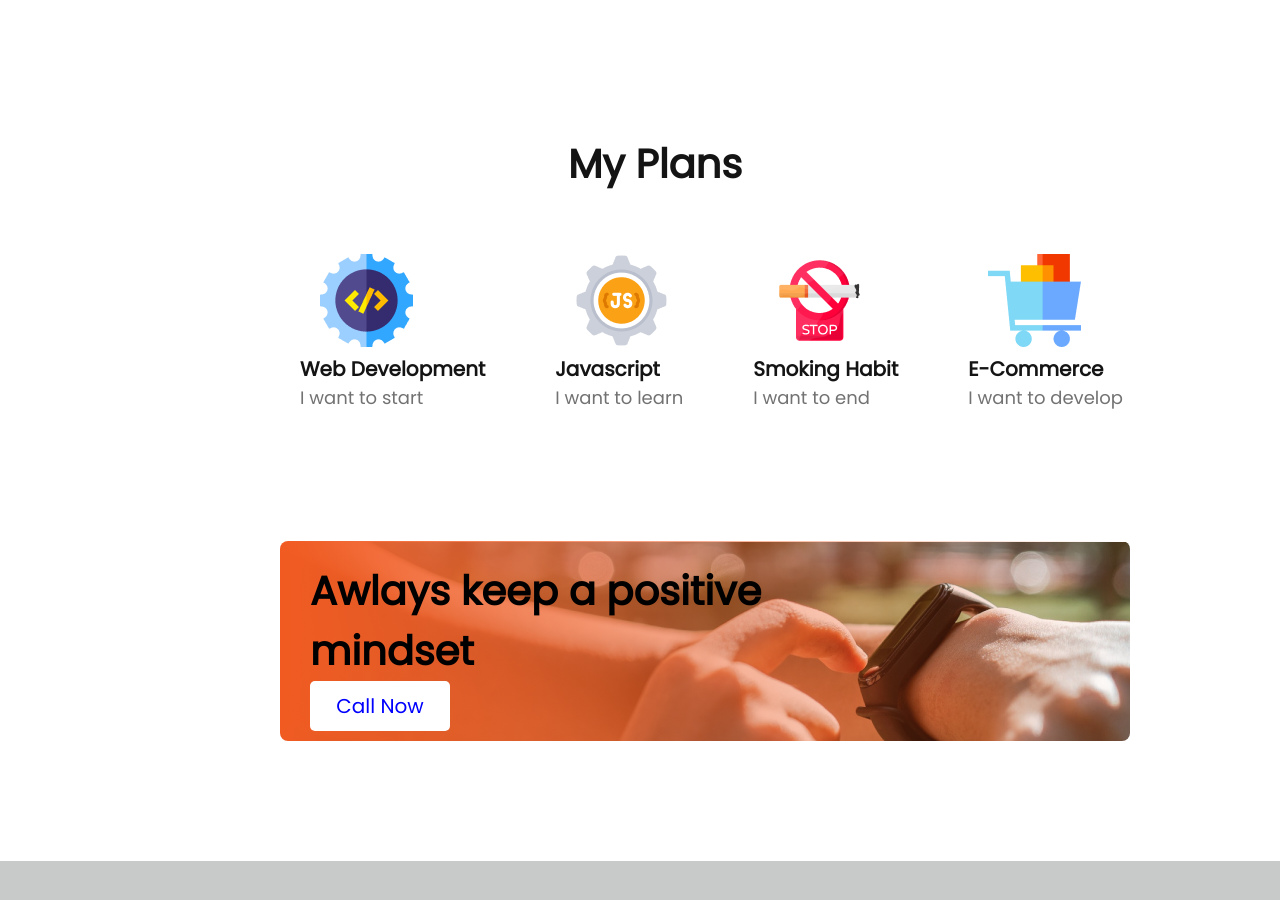
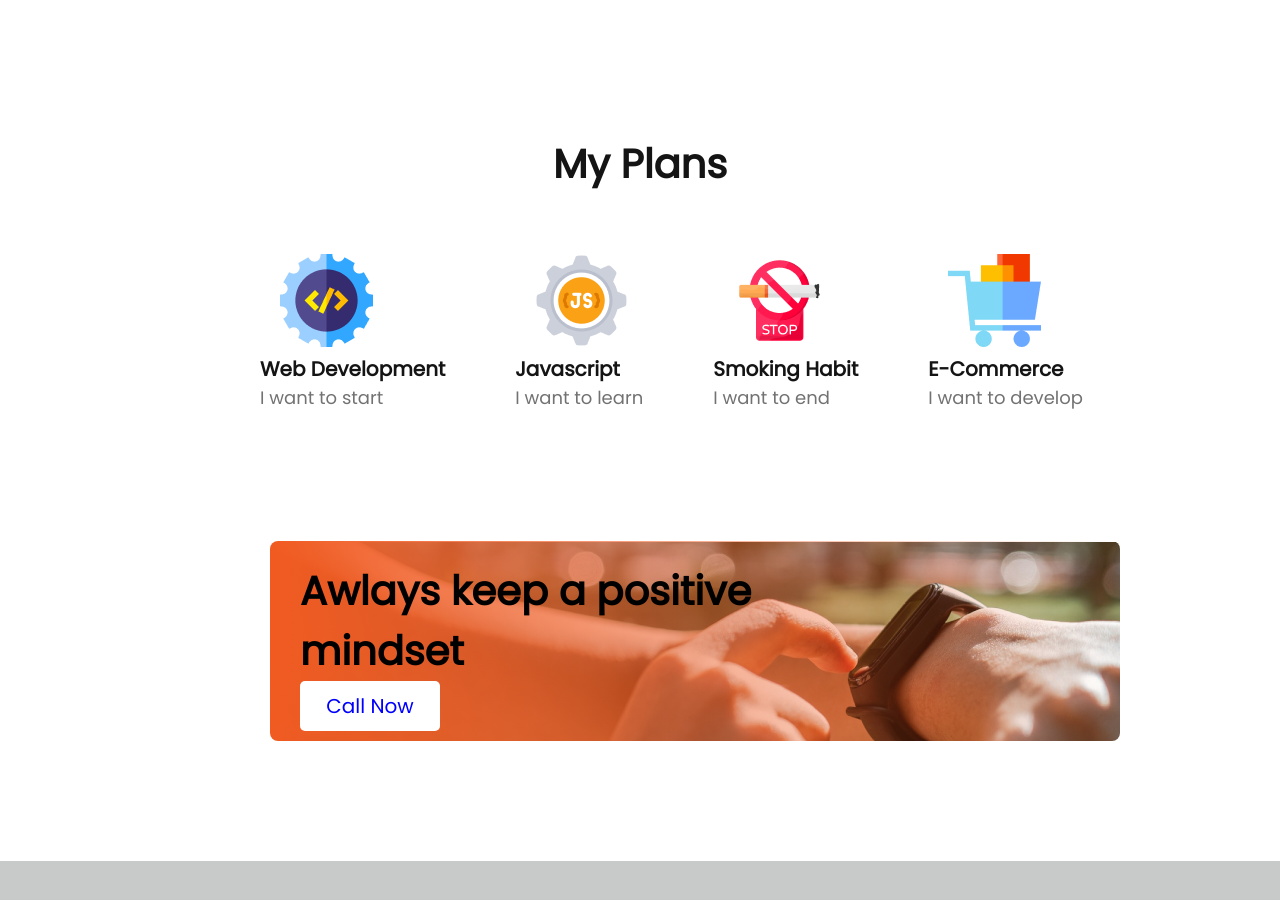
Before and after one commit to dmmonir2003/-Assignment-first, a plain HTML site: page index.html in a window 1280 px wide. Shown: the part 1625-2525 px from the top of the page. Drawn offline with Linux system fonts and the light colour scheme.

Commit message:
corection-commit

```diff
--- a/styles/section-bonus.css
+++ b/styles/section-bonus.css
@@ -9,7 +9,7 @@
 .bonus {
     background: linear-gradient(90deg, #f15b22 0%, rgba(241, 91, 34, 0)100%), url(../images/watch.png);
     margin-top: 100px;
-    margin-left: 280px;
+    margin-left: 270px;
     margin-bottom: 120px;
     height: 200px;
     width: 850px;
--- a/styles/section-my-plan.css
+++ b/styles/section-my-plan.css
@@ -5,9 +5,8 @@
 }
 
 /* section-my-plan-styles */
-.my-plan {
-    margin-left: 30px;
-}
+
+
 
 .my-plans-title {
     font-weight: 700;
@@ -20,9 +19,9 @@
 .my-plan-main-contant {
     display: flex;
     gap: 70px;
-    margin-left: 270px;
+    margin-left: 260px;
     margin-top: 60px;
-
+    margin-right: 50px;
 }
 
 .my-plan-img {
```
